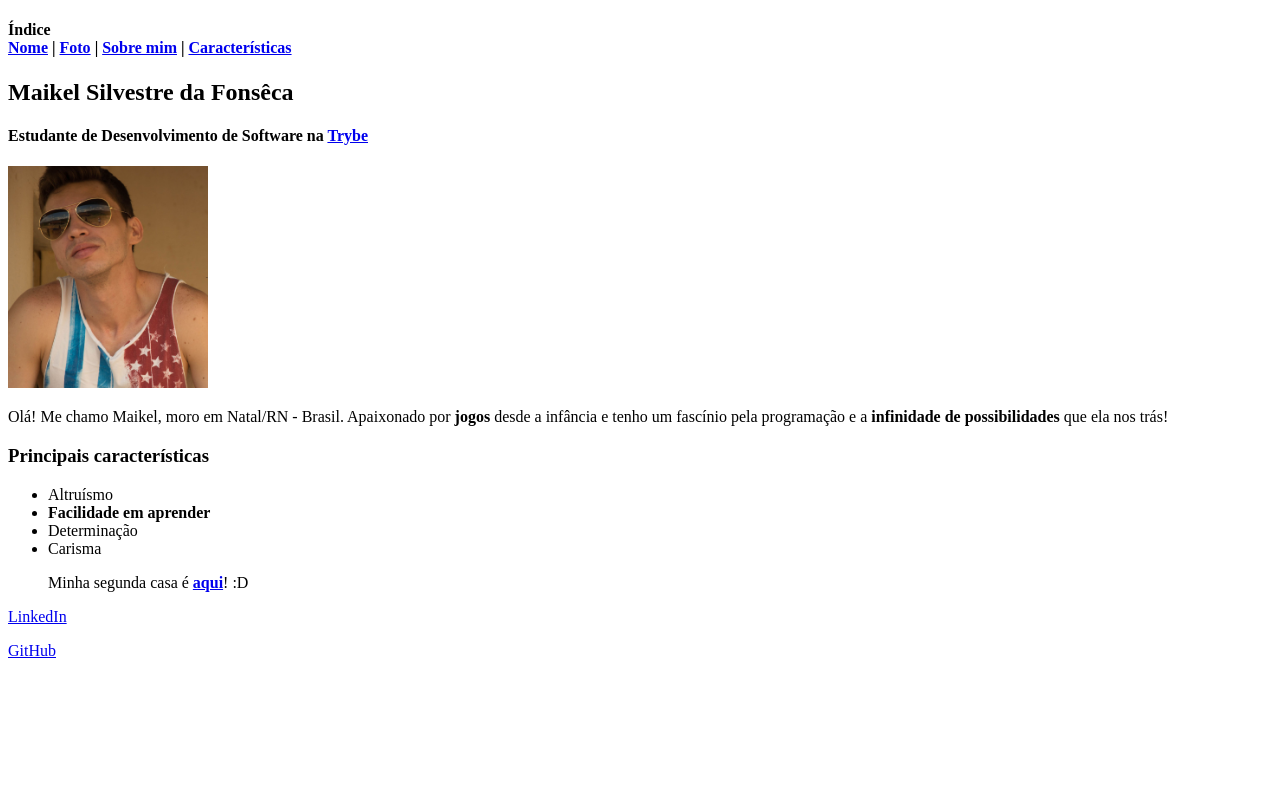
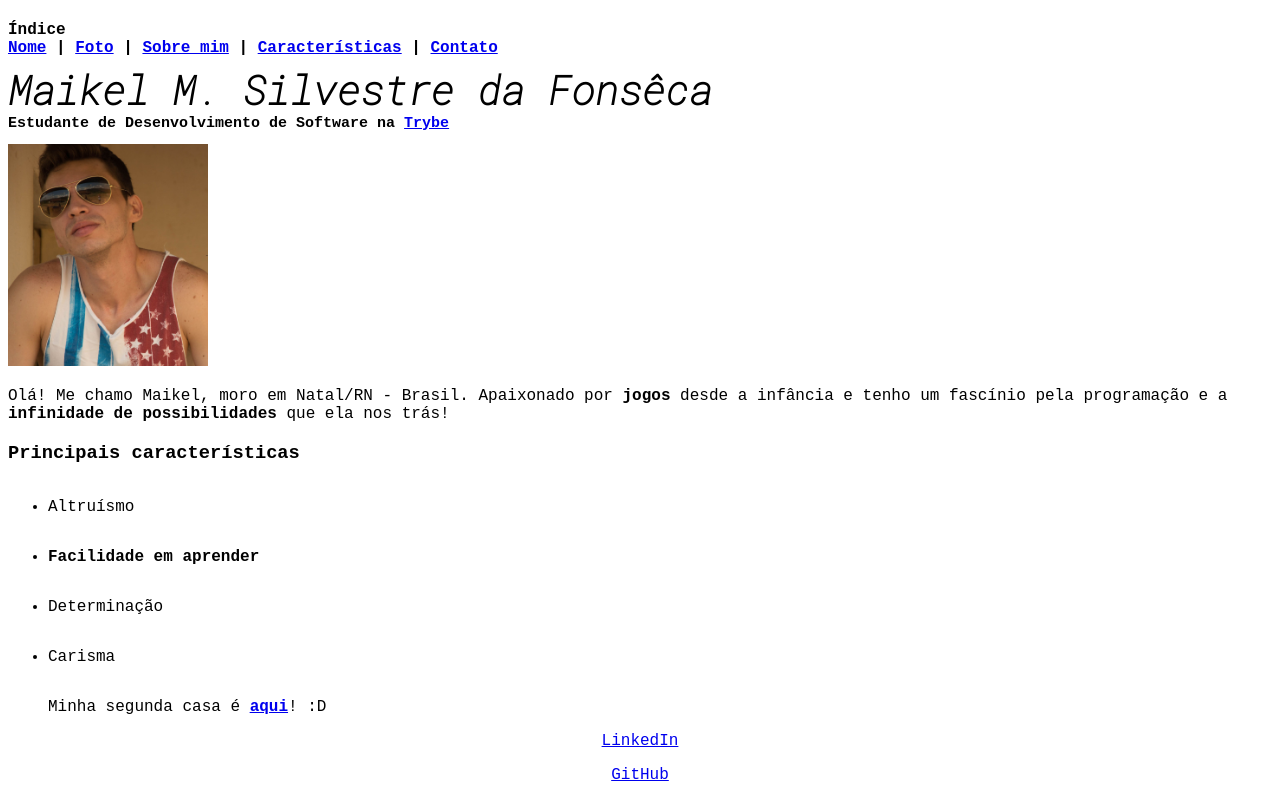
Before and after one commit to devMaikel/devMaikel.github.io, a plain HTML site: page index.html in a window 1280 px wide. Drawn offline with Linux system fonts and the light colour scheme; a web font is replaced by a local one.

Commit message:
adicionado estilos com css

```diff
--- a/index.html
+++ b/index.html
@@ -3,12 +3,38 @@
   <head>
     <meta charset="UTF-8">
     <title>Portfólio Maikel</title>
+    <style>
+      @import url('https://fonts.googleapis.com/css2?family=Red+Hat+Mono:ital,wght@1,300&family=Roboto+Mono:ital,wght@1,100&display=swap');
+      body {
+        background-color: d4a373;
+        font-family: 'Red Hat Mono', monospace;
+      }
+      #Nome{
+        font-family: 'Roboto Mono', monospace;
+        font-size: 40px;
+        line-height: 0%;
+      }
+      #estudante{
+        font-size: 15px;
+        line-height: 0%;
+      }
+      li {
+        line-height: 50px;
+      }
+      .redes{
+        text-align: center;
+      }
+      /* #Foto{
+        text-align: center;
+      } */
+
+    </style>
   </head>
   <body>
     <h4>Índice<br> <a href="#Nome">Nome</a> | <a href="#Foto">Foto</a> | <a href="#Sobre">Sobre mim</a> |
-      <a href="#Caracteristicas">Características</a>  </h4>
-    <h2 id="Nome">Maikel Silvestre da Fonsêca</h2>
-    <h4>Estudante de Desenvolvimento de Software na <a href="https://www.betrybe.com/" target="_blank">Trybe</a></h4>
+      <a href="#Caracteristicas">Características</a> | <a href="#redes">Contato</a> </h4>
+    <h2 id="Nome">Maikel M. Silvestre da Fonsêca</h2>
+    <h4 id="estudante">Estudante de Desenvolvimento de Software na <a href="https://www.betrybe.com/" target="_blank">Trybe</a></h4>
     <img id="Foto" src="Images/Maikel perfil oculos.jpg" width="200px">
     <p id="Sobre">Olá! Me chamo Maikel, moro em Natal/RN - Brasil. Apaixonado por
       <strong>jogos</strong> desde a infância e tenho um fascínio pela
@@ -25,5 +51,5 @@
     </ul>
 
 
-    <p><a href="https://www.linkedin.com/in/maikelmy/" target="_blank">LinkedIn</a></p>
-    <p><a href="https://github.com/devMaikel" target="_blank">GitHub</a></p>
+    <p id="redes" class="redes"><a href="https://www.linkedin.com/in/maikelmy/" target="_blank">LinkedIn</a></p>
+    <p class="redes"><a href="https://github.com/devMaikel" target="_blank">GitHub</a></p>
```
